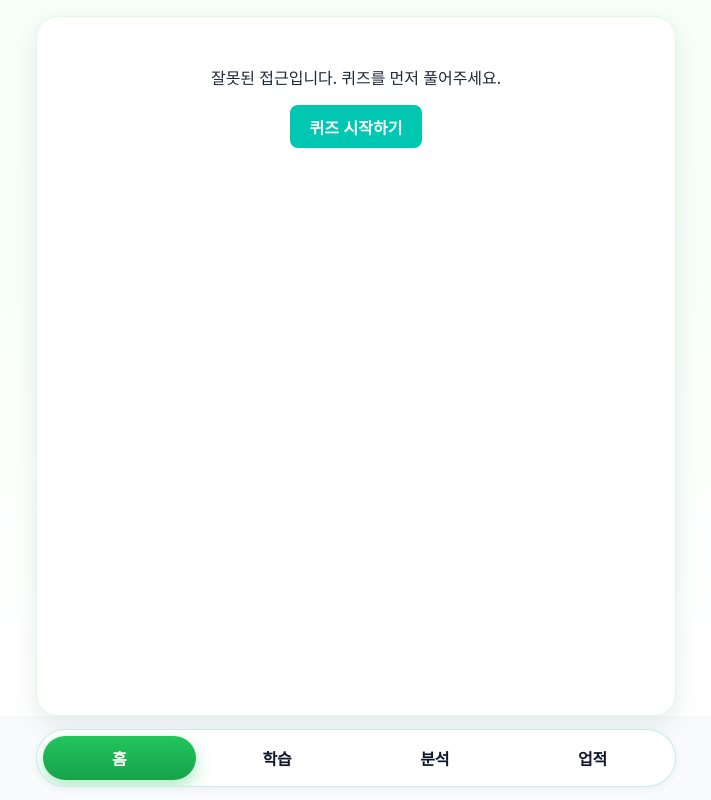
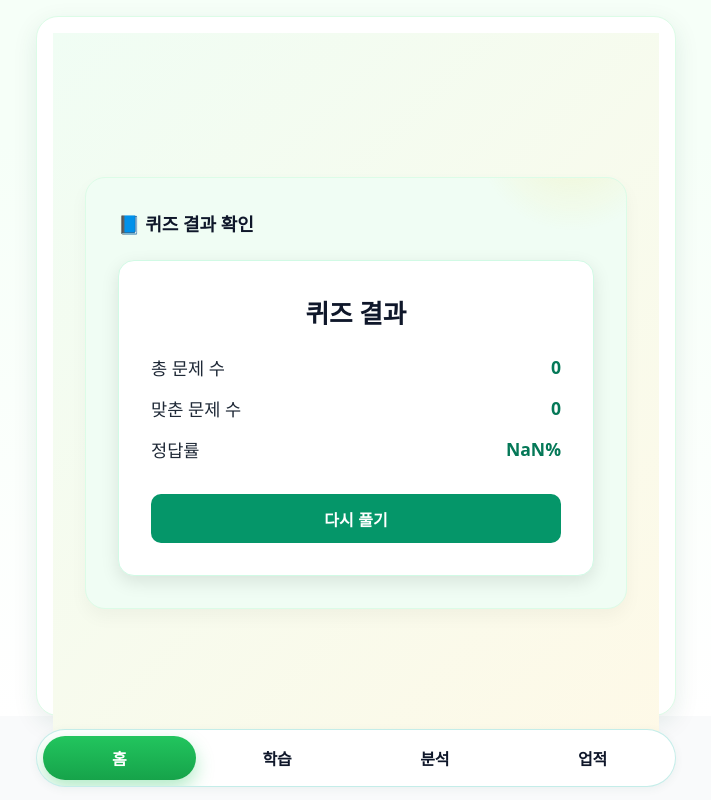
Before and after one commit to dongwandev/mokwon-hackathon, a React (Vite) app in the folder frontend/: page /ProblemPageResult in a window 1280 px wide. Shown: the whole page, without its empty margins (284-995 px from the left). Built offline with nearby package versions, Linux system fonts and the light colour scheme.

Commit message:
홈페이지 최종과 정답률 최종본

```diff
--- a/frontend/src/pages/HomePage.css
+++ b/frontend/src/pages/HomePage.css
@@ -24,19 +24,38 @@
 }
 
 /* 내용 카드(컨테이너 안의 첫 섹션) */
-.home-card{
+.home-card {
+  position: relative;
+  overflow: hidden;
+  border-radius: 24px;
+  box-shadow: 0 10px 30px rgba(0,0,0,0.05);
+
+  max-width: 830px; /* 최대 넓이 지정 */
+  width: 130%;       /* 화면 가로 크기 */
+  min-height: 765px; /* 최소 높이 지정 */
+
+  /* 배경 그라데이션 추가 */
   background:
-    radial-gradient(160px 160px at 90% -10%, rgba(250,204,21,.16), transparent 60%),
-    var(--green-50);
-  border:1px solid var(--green-100);
-  border-radius: 16px;
-  padding: 16px;
+    radial-gradient(circle at bottom right, rgba(250, 204, 21, 0.15), transparent 70%),
+    radial-gradient(circle at top left, rgba(34, 197, 94, 0.15), transparent 70%),
+    linear-gradient(135deg, #f9fafb 0%, #fef9e7 100%);
 }
-.home-paragraph{
-  margin:0;
-  font-size:16px;
-  line-height:1.6;
-  color:var(--ink-900);
+
+.home-flex-container {
+  display: flex;
+  flex-direction: column; /* 가로 → 세로 방향으로 변경 */
+  align-items: center;    /* 가운데 정렬 유지 */
+  gap: 2rem;              /* 칸 사이 간격 */
+  max-width: 700px;
+  margin: 0 auto;
+}
+
+.home-flex-container > div {
+  width: 100%;
+  background-color: white;
+  padding: 1rem;
+  border-radius: 8px;
+  box-shadow: 0 4px 12px rgba(0,0,0,0.1);
 }
 
 /* 고정 바 컨테이너 (HomePage.jsx의 <footer class="home-bottomnav">) */
--- a/frontend/src/pages/HomePage.jsx
+++ b/frontend/src/pages/HomePage.jsx
@@ -26,18 +26,20 @@ function HomePage() {
       </header>
 
       <section className="home-card">
-        <p className="home-paragraph">🎶학습목표 및 업데이트</p>
+        <p className="home-paragraph" style={{ marginTop: '1rem', marginBottom: '1.5rem' }}>🎶학습목표 및 업데이트</p>
 
-        {/* 추천 메시지 박스 */}
-        <div style={{ marginTop: '2rem', padding: '1rem', backgroundColor: '#e6fffa', borderRadius: '8px', border: '1px solid #00c7b1' }}>
+        {/* 학습추천과 업데이트 공지사항 박스를 감싸는 flex 컨테이너 */}
+        <section className="home-flex-container">
+  {/* 학습 추천 박스 */}
+  <div>
     <h3>학습 추천</h3>
     <p style={{ fontWeight: 'bold', margin: 0 }}>{recommendation.message}</p>
   </div>
 
   {/* 업데이트 및 공지사항 박스 */}
-        <div style={{ marginTop: '2rem', padding: '1rem', backgroundColor: '#fff8dc', borderRadius: '8px', border: '1px solid #ffcc00' }}>
+  <div>
     <h3>업데이트 및 공지사항</h3>
-          <ul style={{ paddingLeft: '1.2rem' }}>
+    <ul style={{ paddingLeft: '1.2rem', marginTop: '0.5rem' }}>
       {announcements.map(({ id, title, date, content }) => (
         <li key={id} style={{ marginBottom: '1rem' }}>
           <strong>{title}</strong> <em>({date})</em>
@@ -46,6 +48,8 @@ function HomePage() {
       ))}
     </ul>
   </div>
+</section>
+
       </section>
     </Container>
   );
--- /dev/null
+++ b/frontend/src/pages/ProblemPageResult.css
@@ -0,0 +1,85 @@
+.result-wrapper {
+  display: flex;
+  justify-content: center;
+  align-items: center;
+  min-height: 90vh;
+  background: linear-gradient(135deg, #f0fdf4 0%, #fef9e7 100%);
+  padding: 2rem;
+}
+
+/* 외부 카드 영역 */
+.result-section {
+  background:
+    radial-gradient(160px 160px at 90% -10%, rgba(250, 204, 21, 0.16), transparent 60%),
+    #f0fdf4;
+  border: 1px solid #dcfce7;
+  border-radius: 20px;
+  padding: 2rem;
+  max-width: 640px;
+  width: 100%;
+  box-shadow: 0 8px 18px rgba(0, 0, 0, 0.04);
+}
+
+.result-heading {
+  font-size: 18px;
+  font-weight: 600;
+  color: #0f172a;
+  margin-bottom: 1.5rem;
+}
+
+/* 내부 결과 카드 */
+.result-card {
+  background: #ffffff;
+  border-radius: 16px;
+  padding: 2rem;
+  box-shadow: 0 6px 18px rgba(0, 0, 0, 0.1);
+  border: 1px solid #d1fae5;
+}
+
+.result-title {
+  margin-bottom: 1.5rem;
+  font-size: 1.6rem;
+  font-weight: 700;
+  text-align: center;
+  color: #0f172a;
+}
+
+.result-content {
+  display: flex;
+  flex-direction: column;
+  gap: 1rem;
+}
+
+.result-item {
+  display: flex;
+  justify-content: space-between;
+  font-size: 1.1rem;
+}
+
+.label {
+  color: #1f2937;
+  font-weight: 500;
+}
+
+.value {
+  font-weight: 700;
+  color: #047857;
+}
+
+.retry-button {
+  margin-top: 2rem;
+  width: 100%;
+  padding: 0.8rem;
+  font-size: 1rem;
+  font-weight: 600;
+  color: white;
+  background-color: #059669;
+  border: none;
+  border-radius: 10px;
+  cursor: pointer;
+  transition: background 0.2s ease;
+}
+
+.retry-button:hover {
+  background-color: #065f46;
+}
--- a/frontend/src/pages/ProblemPageResult.jsx
+++ b/frontend/src/pages/ProblemPageResult.jsx
@@ -1,57 +1,45 @@
 import React from 'react'
 import { useLocation, useNavigate } from 'react-router-dom'
 import Container from '../components/Container'
+import "./ProblemPageResult.css"
 
 const ResultPage = () => {
   const navigate = useNavigate()
   const location = useLocation()
 
-  // location.state에서 total, correct 받기 (안 넘어왔으면 기본값 0 처리)
   const { total = 0, correct = 0 } = location.state || {}
-
-  // 잘못된 접근 대비
-  if (total === 0) {
-    return (
-      <Container>
-        <div style={{ padding: '2rem', textAlign: 'center' }}>
-          <p>잘못된 접근입니다. 퀴즈를 먼저 풀어주세요.</p>
-          <button onClick={() => navigate('/')} style={buttonStyle}>
-            퀴즈 시작하기
-          </button>
-        </div>
-      </Container>
-    )
-  }
-
-  // 정답률 계산 (소수점 1자리)
   const percentage = ((correct / total) * 100).toFixed(1)
 
   return (
     <Container>
-      <div style={{ padding: '2rem', textAlign: 'center' }}>
-        <h2>퀴즈 결과</h2>
-        <p>총 문제 수: <strong>{total}</strong></p>
-        <p>맞춘 문제 수: <strong>{correct}</strong></p>
-        <p>정답률: <strong>{percentage}%</strong></p>
-        <button onClick={() => navigate('/')} style={buttonStyle}>
-          다시 풀기
-        </button>
+      <div className="result-wrapper">
+        <section className="result-section">
+          <p className="result-heading">📘 퀴즈 결과 확인</p>
+
+          <div className="result-card">
+            <h2 className="result-title">퀴즈 결과</h2>
+            <div className="result-content">
+              <div className="result-item">
+                <span className="label">총 문제 수</span>
+                <span className="value">{total}</span>
+              </div>
+              <div className="result-item">
+                <span className="label">맞춘 문제 수</span>
+                <span className="value">{correct}</span>
+              </div>
+              <div className="result-item">
+                <span className="label">정답률</span>
+                <span className="value">{percentage}%</span>
+              </div>
+            </div>
+            <button className="retry-button" onClick={() => navigate('/')}>
+              다시 풀기
+            </button>
+          </div>
+        </section>
       </div>
     </Container>
   )
 }
 
-// 공통 버튼 스타일
-const buttonStyle = {
-  marginTop: '1rem',
-  padding: '0.6rem 1.2rem',
-  borderRadius: '8px',
-  border: 'none',
-  backgroundColor: '#00c7b1',
-  color: '#fff',
-  cursor: 'pointer',
-  fontWeight: '600',
-  fontSize: '1rem',
-}
-
 export default ResultPage
```
Lines whose indentation alone changed are shown as unchanged.
